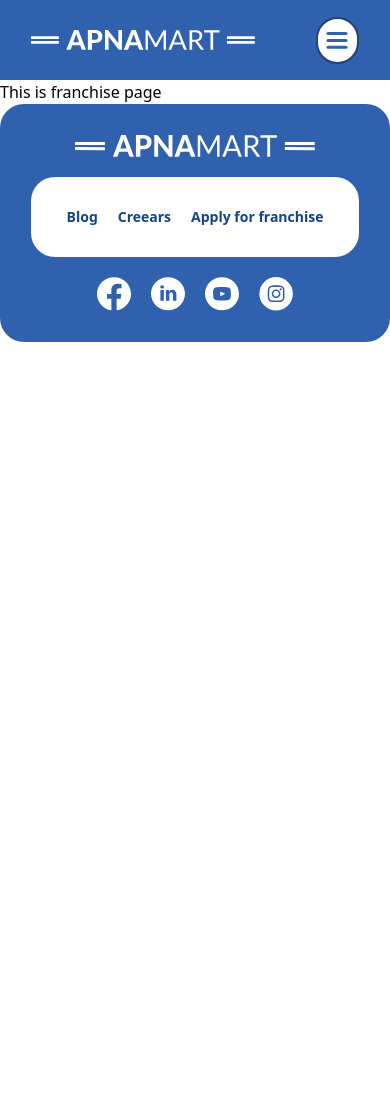
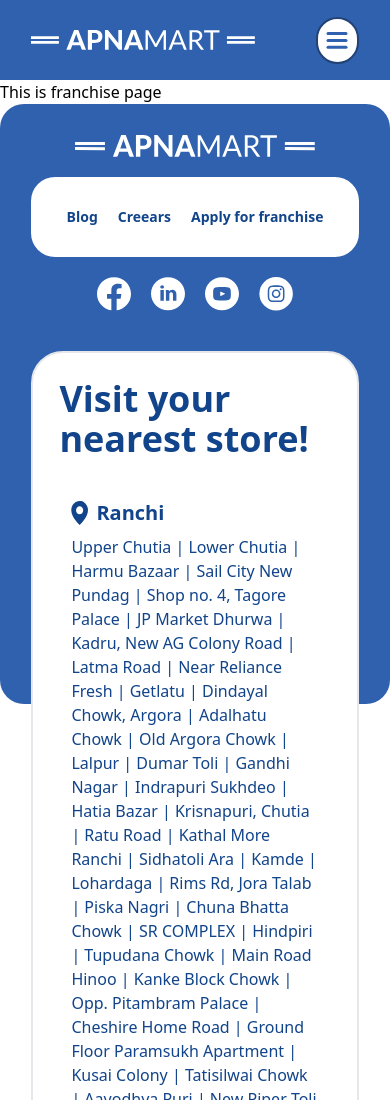
Before and after one commit to sonukr108/React-Assignment, a React (Vite) app in the folder Apna Mart/apna-mart/: page /franchise in a window 390 px wide. Shown: the top 1100 px of the page. Before the commit the page ends 844 px from the top, so only its background shows below. Built offline with nearby package versions, Linux system fonts and the light colour scheme.

Commit message:
Change in footer and add location dark .svg

```diff
--- a/Apna Mart/apna-mart/src/App.jsx
+++ b/Apna Mart/apna-mart/src/App.jsx
@@ -1,4 +1,3 @@
-import './App.css'
 import { BrowserRouter, Routes, Route } from 'react-router-dom'
 import Home from './pages/Home.jsx'
 import Navbar from './components/Navbar.jsx'
@@ -6,6 +5,7 @@
 import Stores from './pages/Stores.jsx'
 import Franchise from './pages/Franchise.jsx'
 import Footer from './components/Footer.jsx'
+import Blog from './pages/Blog.jsx'
 
 function App() {
   return (
@@ -16,6 +16,7 @@
           <Route path='/' element={<Home />} />
           <Route path='/contact' element={<Contact />} />
           <Route path='/stores' element={<Stores />} />
+          <Route path='/blog' element={<Blog/>} />
           <Route path='/franchise' element={<Franchise />} />
         </Routes>
         <Footer/>
--- a/Apna Mart/apna-mart/src/components/Footer.jsx
+++ b/Apna Mart/apna-mart/src/components/Footer.jsx
@@ -9,21 +9,41 @@
 import YoutubeWhite from '../assets/youtubeWhite.svg'
 import Linkedin from '../assets/linkdin.svg'
 import LinkedinWhite from '../assets/linkdinWhite.svg'
+import locationImgDark from '../assets/loactionImgDark.svg'
+import { Link } from 'react-router-dom'
 
 const Footer = () => {
+    const locations = [
+        { city: "Ranchi", places: ["Upper Chutia", "Lower Chutia", "Harmu Bazaar", "Sail City New Pundag", "Shop no. 4, Tagore Palace", "JP Market Dhurwa", "Kadru, New AG Colony Road", "Latma Road", "Near Reliance Fresh", "Getlatu", "Dindayal Chowk, Argora", "Adalhatu Chowk", "Old Argora Chowk", "Lalpur", "Dumar Toli", "Gandhi Nagar", "Indrapuri Sukhdeo", "Hatia Bazar", "Krisnapuri, Chutia", "Ratu Road", "Kathal More Ranchi", "Sidhatoli Ara", "Kamde", "Lohardaga", "Rims Rd, Jora Talab", "Piska Nagri", "Chuna Bhatta Chowk", "SR COMPLEX", "Hindpiri", "Tupudana Chowk", "Main Road Hinoo", "Kanke Block Chowk", "Opp. Pitambram Palace", "Cheshire Home Road", "Ground Floor Paramsukh Apartment", "Kusai Colony", "Tatisilwai Chowk", "Aayodhya Puri", "New Piper Toli", "Bargain Road", "Pe Pee Compound", "Itki Road, Near ITI Bus Stand", "Yunush Chowk"] },
+        { city: "Jamshedpur", places: ["MP Tower", "Kandra", "Mango Zakir Nagar", "Kadma", "Mango Road No. 15", "Chepapul Mango", "Hurlung Road", "Bibha Kunj Tower", "Adityapur, Railway Fatak", "Near Kabra Gas", "Chhota Govindpur", "Kasidih New Lay Out Area"] },
+        { city: "Bilaspur", places: ["Deori Khurd Road Phase 2", "Bilha", "Yadunandan Nagar, Tifra", "Mannu Chowk", "Mungeli Road", "Taj Road", "Nutan Chowk", "Rama Green City", "Kapil Nagar", "Hemu Nagar", "Rajkishor Nagar", "Sirgitti Road"] },
+        { city: "Raipur", places: ["Sector 2", "Tagore Nagar Chowk", "Mohaba Bazar", "Shri Nagar", "Telibandha, Gurudwara Road", "New Changorabhata", "Sector 3, Janta Colony", "ATM Chowk", "Sector 7 New Rajendra Nagar", "Near Samta Arcade"] },
+        { city: "Hazaribagh", places: ["Nutan Nagar", "Sindoor Chowk", "Babugaon", "Uma Mansion, Shiv Mandir Road", "Sinchai Colony Chowk", "Pagmal Road Thana No. 139", "Hurhuru", "Julu Park", "Ramnagar Road"] },
+        { city: "Kolkata", places: ["Ward No. 23, Mouza - Chinsurah", "Kalyani", "Ward No. 20, Serampore", "N.C.M. Road W15, Baidyabati", "N.G. Basak Road", "Hindmotor, Uttarpara"] },
+        { city: "Asansol", places: ["Aakash Residency", "G.T. Road Gopalpur", "Court More", "Chakraborty More", "Komal Apartment"] },
+        { city: "Korba", places: ["Kosabadi Korba", "Kharmora", "Main Road Gevra Basti"] },
+        { city: "Bhillai", places: ["Shubhas Chowk, Bhilai 3", "Kohka, Bhilai"] },
+        { city: "Durgapur", places: ["City Centre DGP", "Near Krishna Marriage Hall"] },
+        { city: "Ramgarh", places: ["Gola Ramgarh"] },
+        { city: "Bokaro", places: ["Pushro, Bokaro, Jharkhand"] },
+        { city: "Raniganj", places: ["N.S.B Road"] },
+        { city: "Rajnandgaon", places: ["Sahdev Nagar, Rajnandgaon"] }
+    ];
+
     return (
-        <div className='bg-[#2F61AE] text-white w-full lg:rounded-[60px] rounded-3xl p-[8%] flex flex-col md:block gap-5'>
+        <div className='footer h-[600px] bg-[#2F61AE] text-white w-full lg:rounded-[60px] rounded-3xl p-[8%] flex flex-col gap-10 '>
+            <div className=' flex flex-col md:block gap-5'>
                 <div className='md:hidden w-full flex items-center justify-center'>
-            <img src={logoImg} alt="apna mart logo" className='w-60'/>
+                    <img src={logoImg} alt="apna mart logo" className='w-60' />
                 </div>
                 <div className='lg:h-27 md:h-35 h-20 bg-white text-[#11448A] rounded-3xl flex lg:flex-row lg:gap-4 flex-col justify-evenly items-center'>
                     <div className='logo part hidden md:block'>
                         <img src={logoImgBlue} alt="apna mart logo" className='w-60' />
                     </div>
                     <div className='flex md:gap-12 md:text-xl text-sm gap-5 font-bold'>
-                    <a href="/">Blog</a>
-                    <a href="/">Creears</a>
-                    <a href="/">Apply for franchise</a>
+                        <Link to="/blog">Blog</Link>
+                        <Link to="https://www.linkedin.com/company/apnamart-hq/jobs/">Creears</Link>
+                        <Link to="/franchise">Apply for franchise</Link>
                     </div>
                     <div className='md:flex gap-5  hidden'>
                         <img src={Facebook} alt="Facebook" />
@@ -39,6 +59,23 @@
                     <img src={InstagramWhite} alt="Instagram" />
                 </div>
             </div>
+            <div className="cities text-[#11448A] bg-white p-[8%] rounded-4xl flex flex-col gap-7 border-2 border-gray-200">
+                <h2 className='text-4xl font-extrabold'>Visit your nearest store!</h2>
+                <div className="space-y-4">
+                    {locations.map((location, index) => (
+                        <div key={index} className="city-card flex flex-col gap-2 border-b border-b-[#11448A] p-3 text-[#11448A]">
+                            <div className="name-part flex gap-2 items-center">
+                                <img src={locationImgDark} alt="Location icon" />
+                                <h3 className="font-bold text-xl ">{location.city}</h3>
+                            </div>
+                            <div className="locations">
+                                <p className="">{location.places.join(" | ") + " |"}</p>
+                            </div>
+                        </div>
+                    ))}
+                </div>
+            </div>
+        </div>
     )
 }
 
--- /dev/null
+++ b/Apna Mart/apna-mart/src/pages/Blog.jsx
@@ -0,0 +1,11 @@
+import React from 'react'
+
+const Blog = () => {
+  return (
+    <div>
+      This is blog
+    </div>
+  )
+}
+
+export default Blog
```
Also changed, not shown: Apna Mart/apna-mart/src/App.css (deleted), Apna Mart/apna-mart/src/assets/loactionImgDark.svg (added). Lines whose indentation alone changed are shown as unchanged.
